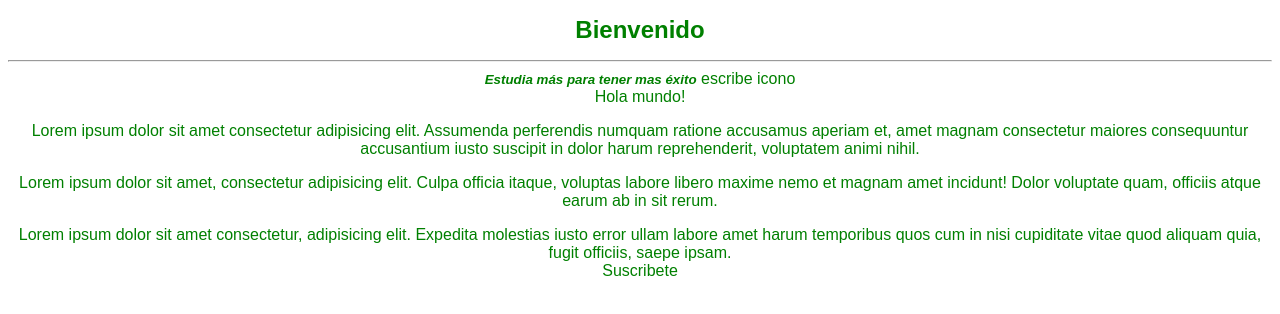
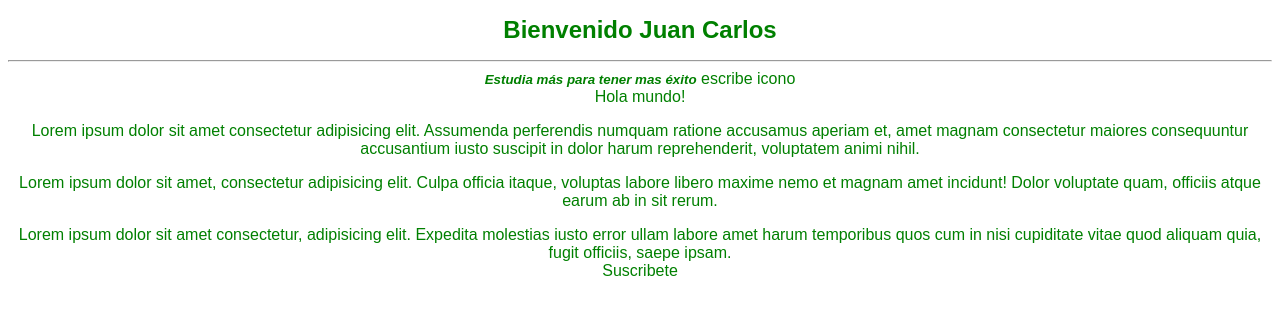
Before and after one commit to losrak/testing2, a plain HTML site: page index.html in a window 1280 px wide. Drawn offline with Linux system fonts and the light colour scheme.

Commit message:
Nombre de usuario agregado

```diff
--- a/index.html
+++ b/index.html
@@ -9,7 +9,7 @@
 <body>
     <div>
         <div class="cabecera">
-            <h1>Bienvenido</h1>
+            <h1>Bienvenido Juan Carlos</h1>
             <hr>
             <small>Estudia más para tener mas éxito</small>
             escribe icono
```
